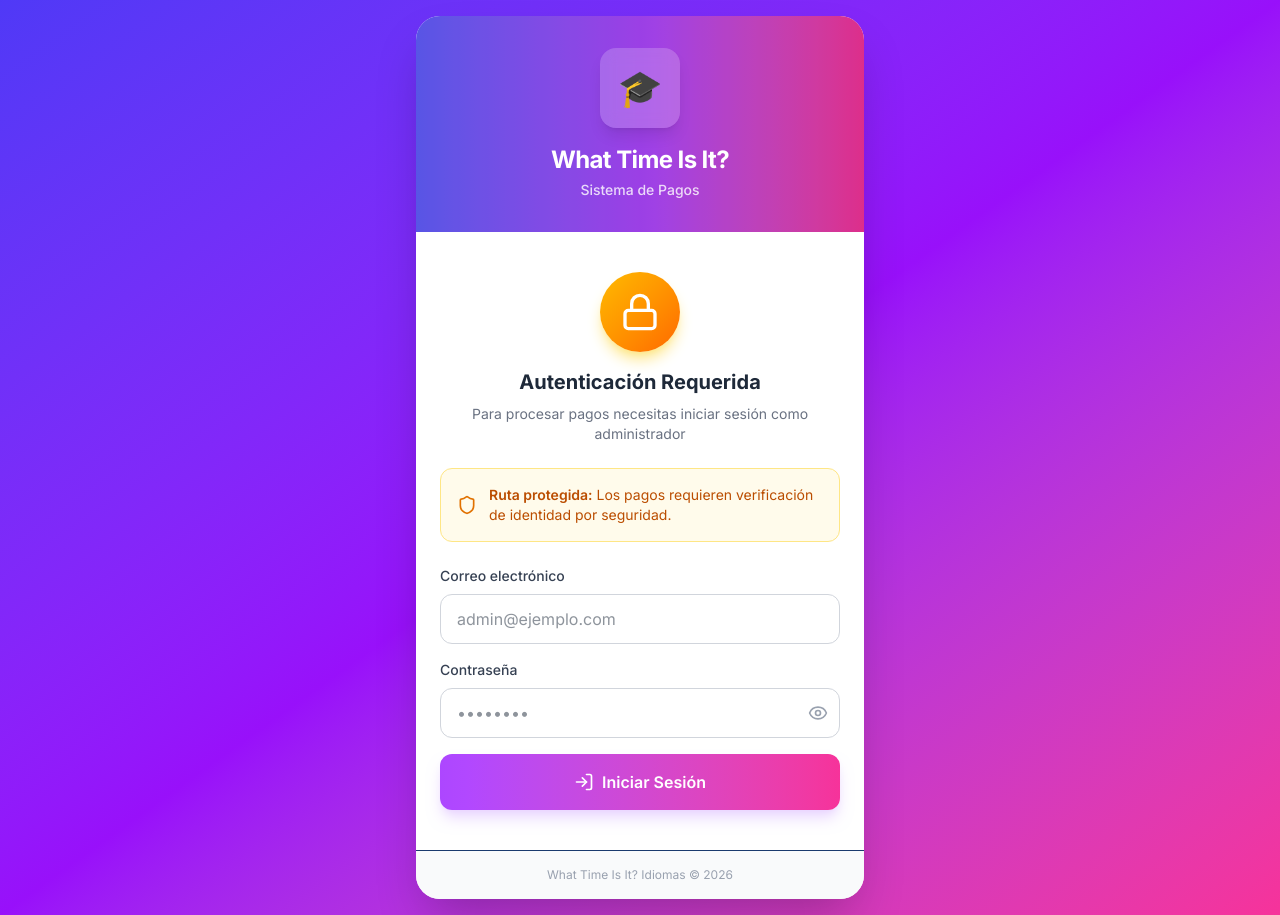
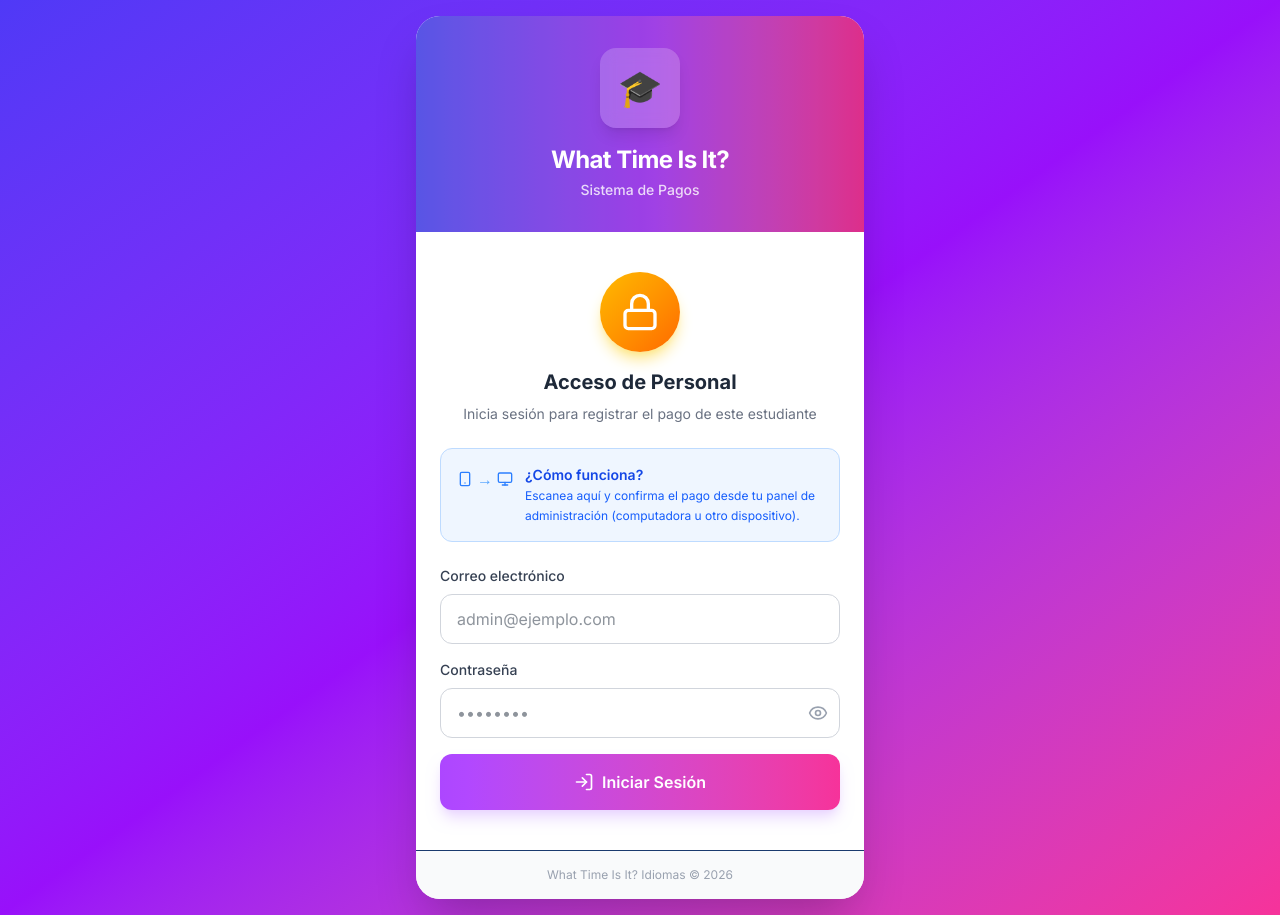
Before and after one commit to Aaron0305/ingles_frontend, a Next.js app: page /pay/scan/1 in a window 1280 px wide. Built offline with nearby package versions, Linux system fonts and the light colour scheme; no server answers.

Commit message:
escaneo al qr de celular y se confirma en laptop

```diff
--- a/app/pay/scan/[studentId]/page.tsx
+++ b/app/pay/scan/[studentId]/page.tsx
@@ -6,7 +6,7 @@ export const fetchCache = "force-no-store";
 import { useEffect, useState, useCallback } from "react";
 import { useParams, useRouter } from "next/navigation";
 import { io, Socket } from "socket.io-client";
-import { Check, X, AlertTriangle, Lock, LogIn, Shield, Eye, EyeOff, Loader2 } from "lucide-react";
+import { Check, X, AlertTriangle, Lock, LogIn, Eye, EyeOff, Loader2, Monitor, Smartphone } from "lucide-react";
 import { authApi } from "@/lib/api";
 
 interface StudentInfo {
@@ -288,18 +288,27 @@ export default function PayScanPage() {
                                 <div className="w-20 h-20 bg-gradient-to-br from-amber-400 to-orange-500 rounded-full flex items-center justify-center mx-auto mb-4 shadow-lg shadow-amber-200">
                                     <Lock className="w-10 h-10 text-white" strokeWidth={2} />
                                 </div>
-                                <h2 className="text-xl font-bold text-gray-800 mb-2">Autenticación Requerida</h2>
+                                <h2 className="text-xl font-bold text-gray-800 mb-2">Acceso de Personal</h2>
                                 <p className="text-gray-500 text-sm">
-                                    Para procesar pagos necesitas iniciar sesión como administrador
+                                    Inicia sesión para registrar el pago de este estudiante
                                 </p>
                             </div>
 
-                            {/* Security Badge */}
-                            <div className="bg-amber-50 border border-amber-200 rounded-xl p-4 mb-6">
-                                <div className="flex items-center gap-3">
-                                    <Shield className="w-5 h-5 text-amber-600 flex-shrink-0" />
-                                    <p className="text-sm text-amber-700">
-                                        <span className="font-semibold">Ruta protegida:</span> Los pagos requieren verificación de identidad por seguridad.
+                            {/* Info Badge */}
+                            <div className="bg-blue-50 border border-blue-200 rounded-xl p-4 mb-6">
+                                <div className="flex items-start gap-3">
+                                    <div className="flex-shrink-0 mt-0.5">
+                                        <div className="flex items-center gap-1">
+                                            <Smartphone className="w-4 h-4 text-blue-500" />
+                                            <span className="text-blue-400">→</span>
+                                            <Monitor className="w-4 h-4 text-blue-500" />
+                                        </div>
+                                    </div>
+                                    <p className="text-sm text-blue-700">
+                                        <span className="font-semibold">¿Cómo funciona?</span><br/>
+                                        <span className="text-blue-600 text-xs">
+                                            Escanea aquí y confirma el pago desde tu panel de administración (computadora u otro dispositivo).
+                                        </span>
                                     </p>
                                 </div>
                             </div>
@@ -419,7 +428,7 @@ export default function PayScanPage() {
                         </div>
                     )}
 
-                    {/* Status: Processing */}
+                    {/* Status: Processing - Esperando confirmación de otro dispositivo */}
                     {status === "processing" && student && (
                         <div className="text-center">
                             {/* Student Card */}
@@ -445,6 +454,31 @@ export default function PayScanPage() {
                                 </p>
                                 <p className="text-4xl font-black text-emerald-600">
                                     {formatCurrency(student.monthlyFee)}
+                                </p>
+                            </div>
+
+                            {/* Mensaje de espera - Dispositivos */}
+                            <div className="bg-blue-50 border border-blue-200 rounded-2xl p-4 mb-6">
+                                <div className="flex items-center justify-center gap-3 mb-3">
+                                    <div className="flex items-center gap-1">
+                                        <Smartphone className="w-5 h-5 text-blue-500" />
+                                        <span className="text-xs text-blue-600">Este dispositivo</span>
+                                    </div>
+                                    <div className="flex gap-1">
+                                        <div className="w-2 h-2 bg-blue-400 rounded-full animate-pulse"></div>
+                                        <div className="w-2 h-2 bg-blue-400 rounded-full animate-pulse" style={{ animationDelay: "150ms" }}></div>
+                                        <div className="w-2 h-2 bg-blue-400 rounded-full animate-pulse" style={{ animationDelay: "300ms" }}></div>
+                                    </div>
+                                    <div className="flex items-center gap-1">
+                                        <Monitor className="w-5 h-5 text-blue-500" />
+                                        <span className="text-xs text-blue-600">Panel Admin</span>
+                                    </div>
+                                </div>
+                                <p className="text-sm font-semibold text-blue-700">
+                                    Solicitud enviada al panel de administración
+                                </p>
+                                <p className="text-xs text-blue-600 mt-1">
+                                    Confirma el pago desde tu computadora o cualquier dispositivo con sesión activa
                                 </p>
                             </div>
 
```
